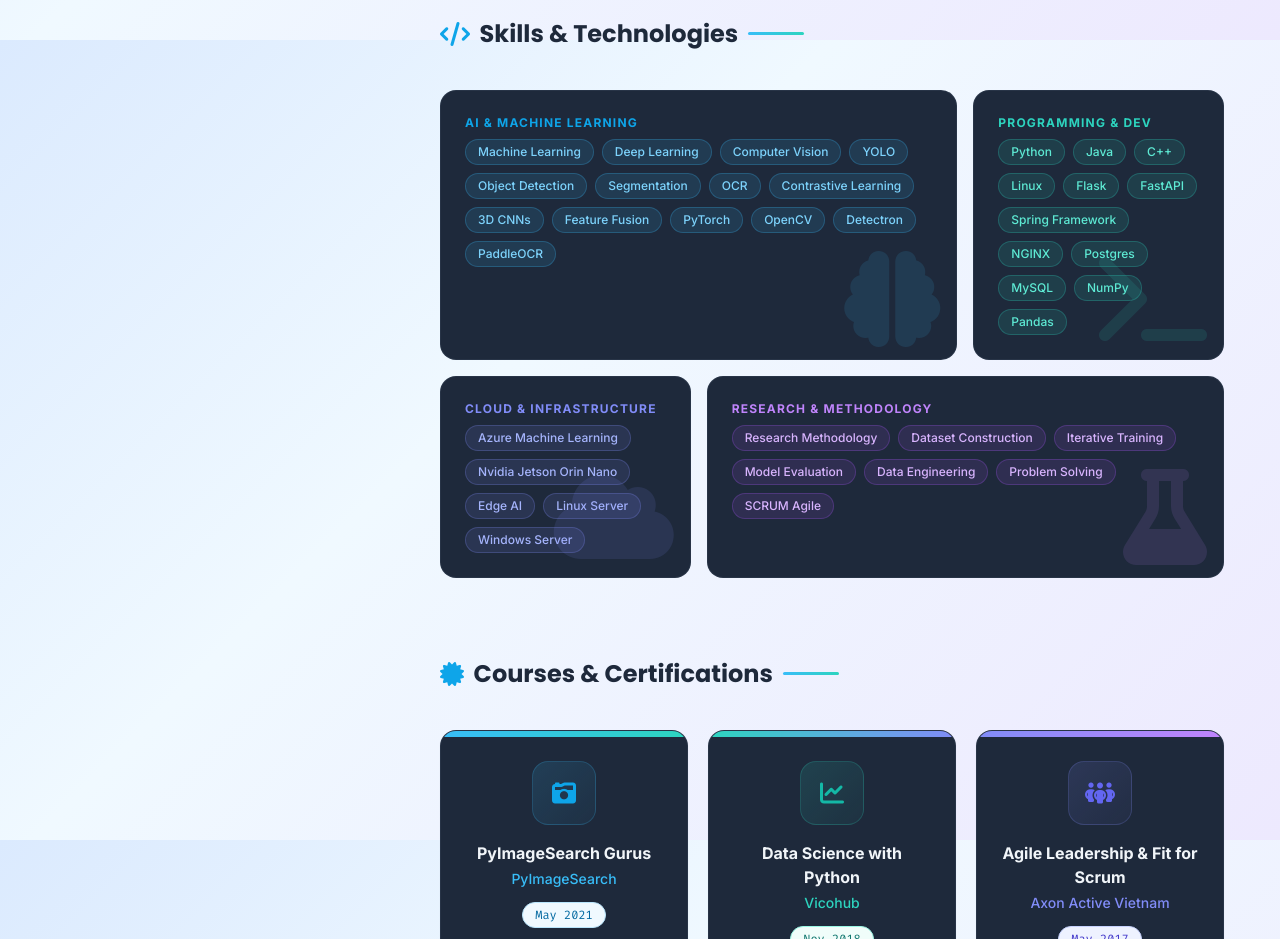
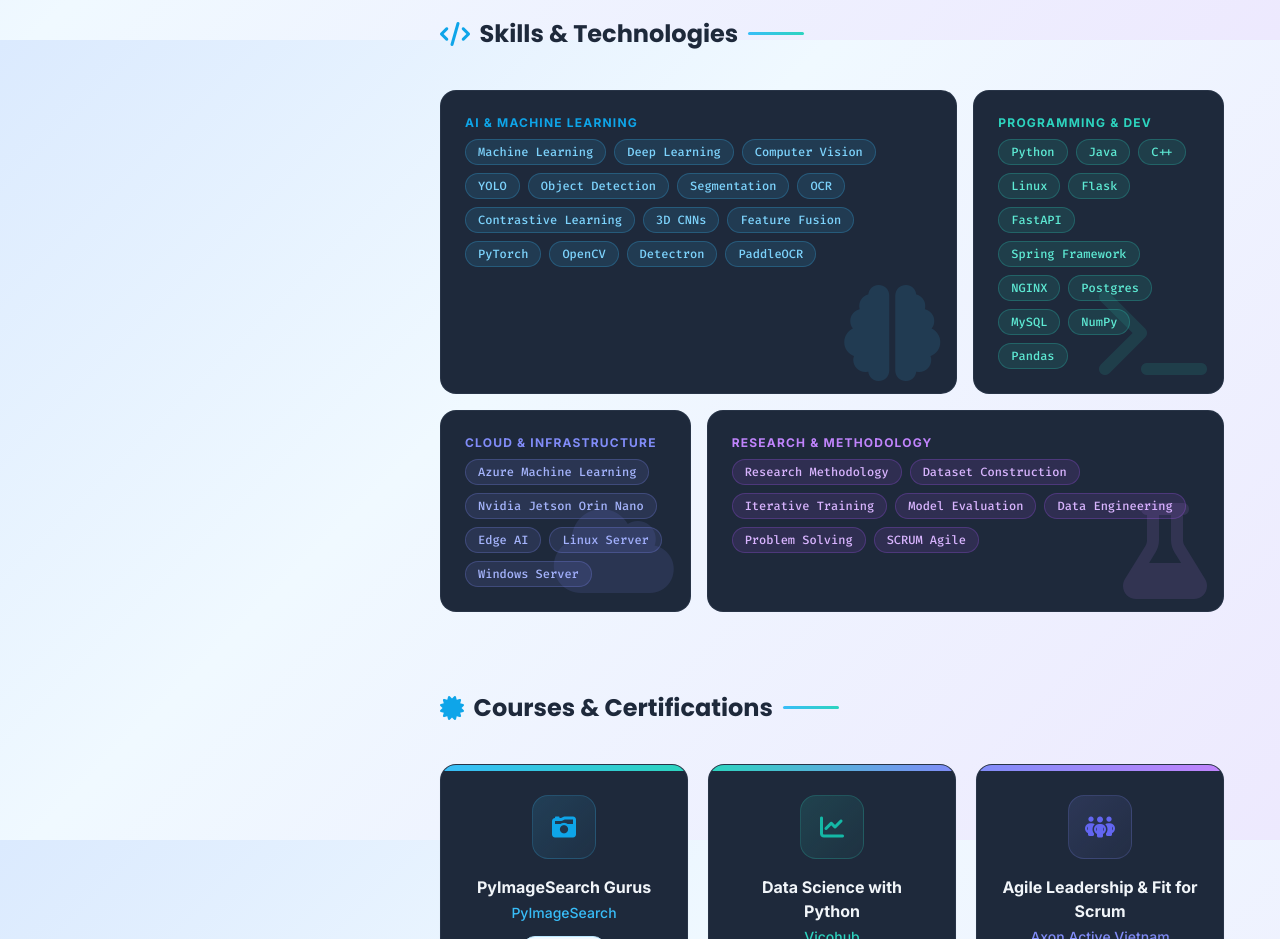
Before and after one commit to tdhcuong/tdhcuong.github.io, a plain HTML site: page index.html in a window 1280 px wide. Shown: the part 3960-4899 px from the top of the page. Drawn offline with nearby package versions, Linux system fonts and the light colour scheme.

Commit message:
Update new CV

```diff
--- a/index.html
+++ b/index.html
@@ -920,20 +920,20 @@
             <i class="fas fa-brain absolute right-4 bottom-3 text-8xl opacity-[0.12] text-sky-400 pointer-events-none"></i>
             <p class="text-xs font-bold uppercase tracking-widest text-sky-500 mb-2">AI &amp; Machine Learning</p>
             <div class="flex flex-wrap gap-2">
-              <span style="background:rgba(56,189,248,.12);color:#7dd3fc;border:1px solid rgba(56,189,248,.25);" class="px-3 py-1 rounded-full text-xs font-medium">Machine Learning</span>
-              <span style="background:rgba(56,189,248,.12);color:#7dd3fc;border:1px solid rgba(56,189,248,.25);" class="px-3 py-1 rounded-full text-xs font-medium">Deep Learning</span>
-              <span style="background:rgba(56,189,248,.12);color:#7dd3fc;border:1px solid rgba(56,189,248,.25);" class="px-3 py-1 rounded-full text-xs font-medium">Computer Vision</span>
-              <span style="background:rgba(56,189,248,.12);color:#7dd3fc;border:1px solid rgba(56,189,248,.25);" class="px-3 py-1 rounded-full text-xs font-medium">YOLO</span>
-              <span style="background:rgba(56,189,248,.12);color:#7dd3fc;border:1px solid rgba(56,189,248,.25);" class="px-3 py-1 rounded-full text-xs font-medium">Object Detection</span>
-              <span style="background:rgba(56,189,248,.12);color:#7dd3fc;border:1px solid rgba(56,189,248,.25);" class="px-3 py-1 rounded-full text-xs font-medium">Segmentation</span>
-              <span style="background:rgba(56,189,248,.12);color:#7dd3fc;border:1px solid rgba(56,189,248,.25);" class="px-3 py-1 rounded-full text-xs font-medium">OCR</span>
-              <span style="background:rgba(56,189,248,.12);color:#7dd3fc;border:1px solid rgba(56,189,248,.25);" class="px-3 py-1 rounded-full text-xs font-medium">Contrastive Learning</span>
-              <span style="background:rgba(56,189,248,.12);color:#7dd3fc;border:1px solid rgba(56,189,248,.25);" class="px-3 py-1 rounded-full text-xs font-medium">3D CNNs</span>
-              <span style="background:rgba(56,189,248,.12);color:#7dd3fc;border:1px solid rgba(56,189,248,.25);" class="px-3 py-1 rounded-full text-xs font-medium">Feature Fusion</span>
-              <span style="background:rgba(56,189,248,.12);color:#7dd3fc;border:1px solid rgba(56,189,248,.25);" class="px-3 py-1 rounded-full text-xs font-medium">PyTorch</span>
-              <span style="background:rgba(56,189,248,.12);color:#7dd3fc;border:1px solid rgba(56,189,248,.25);" class="px-3 py-1 rounded-full text-xs font-medium">OpenCV</span>
-              <span style="background:rgba(56,189,248,.12);color:#7dd3fc;border:1px solid rgba(56,189,248,.25);" class="px-3 py-1 rounded-full text-xs font-medium">Detectron</span>
-              <span style="background:rgba(56,189,248,.12);color:#7dd3fc;border:1px solid rgba(56,189,248,.25);" class="px-3 py-1 rounded-full text-xs font-medium">PaddleOCR</span>
+              <span style="background:rgba(56,189,248,.12);color:#7dd3fc;border:1px solid rgba(56,189,248,.25);" class="badge px-3 py-1 rounded-full text-xs font-medium">Machine Learning</span>
+              <span style="background:rgba(56,189,248,.12);color:#7dd3fc;border:1px solid rgba(56,189,248,.25);" class="badge px-3 py-1 rounded-full text-xs font-medium">Deep Learning</span>
+              <span style="background:rgba(56,189,248,.12);color:#7dd3fc;border:1px solid rgba(56,189,248,.25);" class="badge px-3 py-1 rounded-full text-xs font-medium">Computer Vision</span>
+              <span style="background:rgba(56,189,248,.12);color:#7dd3fc;border:1px solid rgba(56,189,248,.25);" class="badge px-3 py-1 rounded-full text-xs font-medium">YOLO</span>
+              <span style="background:rgba(56,189,248,.12);color:#7dd3fc;border:1px solid rgba(56,189,248,.25);" class="badge px-3 py-1 rounded-full text-xs font-medium">Object Detection</span>
+              <span style="background:rgba(56,189,248,.12);color:#7dd3fc;border:1px solid rgba(56,189,248,.25);" class="badge px-3 py-1 rounded-full text-xs font-medium">Segmentation</span>
+              <span style="background:rgba(56,189,248,.12);color:#7dd3fc;border:1px solid rgba(56,189,248,.25);" class="badge px-3 py-1 rounded-full text-xs font-medium">OCR</span>
+              <span style="background:rgba(56,189,248,.12);color:#7dd3fc;border:1px solid rgba(56,189,248,.25);" class="badge px-3 py-1 rounded-full text-xs font-medium">Contrastive Learning</span>
+              <span style="background:rgba(56,189,248,.12);color:#7dd3fc;border:1px solid rgba(56,189,248,.25);" class="badge px-3 py-1 rounded-full text-xs font-medium">3D CNNs</span>
+              <span style="background:rgba(56,189,248,.12);color:#7dd3fc;border:1px solid rgba(56,189,248,.25);" class="badge px-3 py-1 rounded-full text-xs font-medium">Feature Fusion</span>
+              <span style="background:rgba(56,189,248,.12);color:#7dd3fc;border:1px solid rgba(56,189,248,.25);" class="badge px-3 py-1 rounded-full text-xs font-medium">PyTorch</span>
+              <span style="background:rgba(56,189,248,.12);color:#7dd3fc;border:1px solid rgba(56,189,248,.25);" class="badge px-3 py-1 rounded-full text-xs font-medium">OpenCV</span>
+              <span style="background:rgba(56,189,248,.12);color:#7dd3fc;border:1px solid rgba(56,189,248,.25);" class="badge px-3 py-1 rounded-full text-xs font-medium">Detectron</span>
+              <span style="background:rgba(56,189,248,.12);color:#7dd3fc;border:1px solid rgba(56,189,248,.25);" class="badge px-3 py-1 rounded-full text-xs font-medium">PaddleOCR</span>
             </div>
           </div>
 
@@ -942,18 +942,18 @@
             <i class="fas fa-terminal absolute right-4 bottom-3 text-8xl opacity-[0.12] text-teal-400 pointer-events-none"></i>
             <p class="text-xs font-bold uppercase tracking-widest text-teal-400 mb-2">Programming &amp; Dev</p>
             <div class="flex flex-wrap gap-2">
-              <span style="background:rgba(45,212,191,.12);color:#5eead4;border:1px solid rgba(45,212,191,.25);" class="px-3 py-1 rounded-full text-xs font-medium">Python</span>
-              <span style="background:rgba(45,212,191,.12);color:#5eead4;border:1px solid rgba(45,212,191,.25);" class="px-3 py-1 rounded-full text-xs font-medium">Java</span>
-              <span style="background:rgba(45,212,191,.12);color:#5eead4;border:1px solid rgba(45,212,191,.25);" class="px-3 py-1 rounded-full text-xs font-medium">C++</span>
-              <span style="background:rgba(45,212,191,.12);color:#5eead4;border:1px solid rgba(45,212,191,.25);" class="px-3 py-1 rounded-full text-xs font-medium">Linux</span>
-              <span style="background:rgba(45,212,191,.12);color:#5eead4;border:1px solid rgba(45,212,191,.25);" class="px-3 py-1 rounded-full text-xs font-medium">Flask</span>
-              <span style="background:rgba(45,212,191,.12);color:#5eead4;border:1px solid rgba(45,212,191,.25);" class="px-3 py-1 rounded-full text-xs font-medium">FastAPI</span>
-              <span style="background:rgba(45,212,191,.12);color:#5eead4;border:1px solid rgba(45,212,191,.25);" class="px-3 py-1 rounded-full text-xs font-medium">Spring Framework</span>
-              <span style="background:rgba(45,212,191,.12);color:#5eead4;border:1px solid rgba(45,212,191,.25);" class="px-3 py-1 rounded-full text-xs font-medium">NGINX</span>
-              <span style="background:rgba(45,212,191,.12);color:#5eead4;border:1px solid rgba(45,212,191,.25);" class="px-3 py-1 rounded-full text-xs font-medium">Postgres</span>
-              <span style="background:rgba(45,212,191,.12);color:#5eead4;border:1px solid rgba(45,212,191,.25);" class="px-3 py-1 rounded-full text-xs font-medium">MySQL</span>
-              <span style="background:rgba(45,212,191,.12);color:#5eead4;border:1px solid rgba(45,212,191,.25);" class="px-3 py-1 rounded-full text-xs font-medium">NumPy</span>
-              <span style="background:rgba(45,212,191,.12);color:#5eead4;border:1px solid rgba(45,212,191,.25);" class="px-3 py-1 rounded-full text-xs font-medium">Pandas</span>
+              <span style="background:rgba(45,212,191,.12);color:#5eead4;border:1px solid rgba(45,212,191,.25);" class="badge px-3 py-1 rounded-full text-xs font-medium">Python</span>
+              <span style="background:rgba(45,212,191,.12);color:#5eead4;border:1px solid rgba(45,212,191,.25);" class="badge px-3 py-1 rounded-full text-xs font-medium">Java</span>
+              <span style="background:rgba(45,212,191,.12);color:#5eead4;border:1px solid rgba(45,212,191,.25);" class="badge px-3 py-1 rounded-full text-xs font-medium">C++</span>
+              <span style="background:rgba(45,212,191,.12);color:#5eead4;border:1px solid rgba(45,212,191,.25);" class="badge px-3 py-1 rounded-full text-xs font-medium">Linux</span>
+              <span style="background:rgba(45,212,191,.12);color:#5eead4;border:1px solid rgba(45,212,191,.25);" class="badge px-3 py-1 rounded-full text-xs font-medium">Flask</span>
+              <span style="background:rgba(45,212,191,.12);color:#5eead4;border:1px solid rgba(45,212,191,.25);" class="badge px-3 py-1 rounded-full text-xs font-medium">FastAPI</span>
+              <span style="background:rgba(45,212,191,.12);color:#5eead4;border:1px solid rgba(45,212,191,.25);" class="badge px-3 py-1 rounded-full text-xs font-medium">Spring Framework</span>
+              <span style="background:rgba(45,212,191,.12);color:#5eead4;border:1px solid rgba(45,212,191,.25);" class="badge px-3 py-1 rounded-full text-xs font-medium">NGINX</span>
+              <span style="background:rgba(45,212,191,.12);color:#5eead4;border:1px solid rgba(45,212,191,.25);" class="badge px-3 py-1 rounded-full text-xs font-medium">Postgres</span>
+              <span style="background:rgba(45,212,191,.12);color:#5eead4;border:1px solid rgba(45,212,191,.25);" class="badge px-3 py-1 rounded-full text-xs font-medium">MySQL</span>
+              <span style="background:rgba(45,212,191,.12);color:#5eead4;border:1px solid rgba(45,212,191,.25);" class="badge px-3 py-1 rounded-full text-xs font-medium">NumPy</span>
+              <span style="background:rgba(45,212,191,.12);color:#5eead4;border:1px solid rgba(45,212,191,.25);" class="badge px-3 py-1 rounded-full text-xs font-medium">Pandas</span>
             </div>
           </div>
 
@@ -962,11 +962,11 @@
             <i class="fas fa-cloud absolute right-4 bottom-3 text-8xl opacity-[0.12] text-indigo-400 pointer-events-none"></i>
             <p class="text-xs font-bold uppercase tracking-widest text-indigo-400 mb-2">Cloud &amp; Infrastructure</p>
             <div class="flex flex-wrap gap-2">
-              <span style="background:rgba(129,140,248,.12);color:#a5b4fc;border:1px solid rgba(129,140,248,.25);" class="px-3 py-1 rounded-full text-xs font-medium">Azure Machine Learning</span>
-              <span style="background:rgba(129,140,248,.12);color:#a5b4fc;border:1px solid rgba(129,140,248,.25);" class="px-3 py-1 rounded-full text-xs font-medium">Nvidia Jetson Orin Nano</span>
-              <span style="background:rgba(129,140,248,.12);color:#a5b4fc;border:1px solid rgba(129,140,248,.25);" class="px-3 py-1 rounded-full text-xs font-medium">Edge AI</span>
-              <span style="background:rgba(129,140,248,.12);color:#a5b4fc;border:1px solid rgba(129,140,248,.25);" class="px-3 py-1 rounded-full text-xs font-medium">Linux Server</span>
-              <span style="background:rgba(129,140,248,.12);color:#a5b4fc;border:1px solid rgba(129,140,248,.25);" class="px-3 py-1 rounded-full text-xs font-medium">Windows Server</span>
+              <span style="background:rgba(129,140,248,.12);color:#a5b4fc;border:1px solid rgba(129,140,248,.25);" class="badge px-3 py-1 rounded-full text-xs font-medium">Azure Machine Learning</span>
+              <span style="background:rgba(129,140,248,.12);color:#a5b4fc;border:1px solid rgba(129,140,248,.25);" class="badge px-3 py-1 rounded-full text-xs font-medium">Nvidia Jetson Orin Nano</span>
+              <span style="background:rgba(129,140,248,.12);color:#a5b4fc;border:1px solid rgba(129,140,248,.25);" class="badge px-3 py-1 rounded-full text-xs font-medium">Edge AI</span>
+              <span style="background:rgba(129,140,248,.12);color:#a5b4fc;border:1px solid rgba(129,140,248,.25);" class="badge px-3 py-1 rounded-full text-xs font-medium">Linux Server</span>
+              <span style="background:rgba(129,140,248,.12);color:#a5b4fc;border:1px solid rgba(129,140,248,.25);" class="badge px-3 py-1 rounded-full text-xs font-medium">Windows Server</span>
             </div>
           </div>
 
@@ -975,13 +975,13 @@
             <i class="fas fa-flask absolute right-4 bottom-3 text-8xl opacity-[0.12] text-purple-400 pointer-events-none"></i>
             <p class="text-xs font-bold uppercase tracking-widest text-purple-400 mb-2">Research &amp; Methodology</p>
             <div class="flex flex-wrap gap-2">
-              <span style="background:rgba(168,85,247,.12);color:#d8b4fe;border:1px solid rgba(168,85,247,.25);" class="px-3 py-1 rounded-full text-xs font-medium">Research Methodology</span>
-              <span style="background:rgba(168,85,247,.12);color:#d8b4fe;border:1px solid rgba(168,85,247,.25);" class="px-3 py-1 rounded-full text-xs font-medium">Dataset Construction</span>
-              <span style="background:rgba(168,85,247,.12);color:#d8b4fe;border:1px solid rgba(168,85,247,.25);" class="px-3 py-1 rounded-full text-xs font-medium">Iterative Training</span>
-              <span style="background:rgba(168,85,247,.12);color:#d8b4fe;border:1px solid rgba(168,85,247,.25);" class="px-3 py-1 rounded-full text-xs font-medium">Model Evaluation</span>
-              <span style="background:rgba(168,85,247,.12);color:#d8b4fe;border:1px solid rgba(168,85,247,.25);" class="px-3 py-1 rounded-full text-xs font-medium">Data Engineering</span>
-              <span style="background:rgba(168,85,247,.12);color:#d8b4fe;border:1px solid rgba(168,85,247,.25);" class="px-3 py-1 rounded-full text-xs font-medium">Problem Solving</span>
-              <span style="background:rgba(168,85,247,.12);color:#d8b4fe;border:1px solid rgba(168,85,247,.25);" class="px-3 py-1 rounded-full text-xs font-medium">SCRUM Agile</span>
+              <span style="background:rgba(168,85,247,.12);color:#d8b4fe;border:1px solid rgba(168,85,247,.25);" class="badge px-3 py-1 rounded-full text-xs font-medium">Research Methodology</span>
+              <span style="background:rgba(168,85,247,.12);color:#d8b4fe;border:1px solid rgba(168,85,247,.25);" class="badge px-3 py-1 rounded-full text-xs font-medium">Dataset Construction</span>
+              <span style="background:rgba(168,85,247,.12);color:#d8b4fe;border:1px solid rgba(168,85,247,.25);" class="badge px-3 py-1 rounded-full text-xs font-medium">Iterative Training</span>
+              <span style="background:rgba(168,85,247,.12);color:#d8b4fe;border:1px solid rgba(168,85,247,.25);" class="badge px-3 py-1 rounded-full text-xs font-medium">Model Evaluation</span>
+              <span style="background:rgba(168,85,247,.12);color:#d8b4fe;border:1px solid rgba(168,85,247,.25);" class="badge px-3 py-1 rounded-full text-xs font-medium">Data Engineering</span>
+              <span style="background:rgba(168,85,247,.12);color:#d8b4fe;border:1px solid rgba(168,85,247,.25);" class="badge px-3 py-1 rounded-full text-xs font-medium">Problem Solving</span>
+              <span style="background:rgba(168,85,247,.12);color:#d8b4fe;border:1px solid rgba(168,85,247,.25);" class="badge px-3 py-1 rounded-full text-xs font-medium">SCRUM Agile</span>
             </div>
           </div>
 
```
